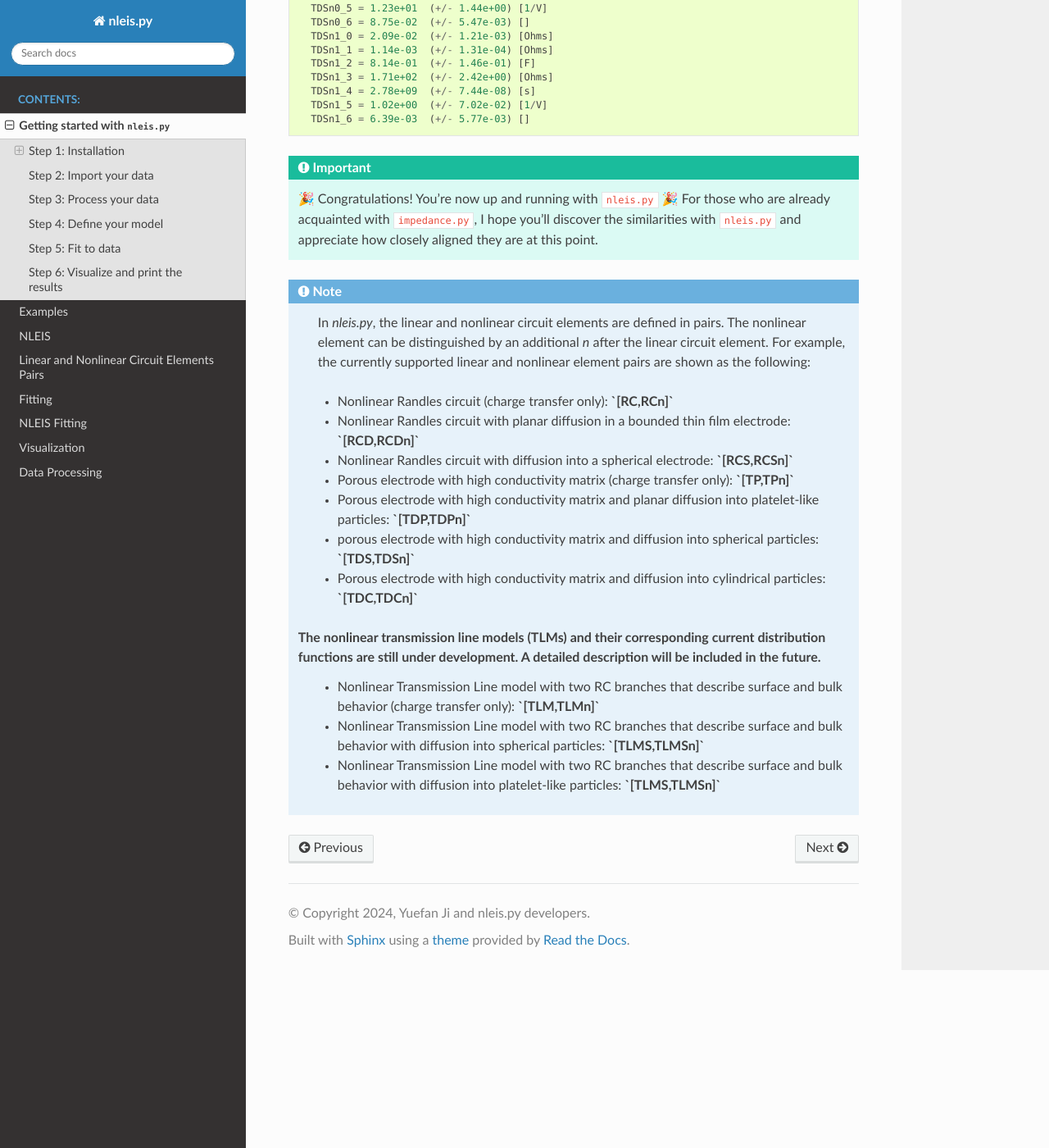
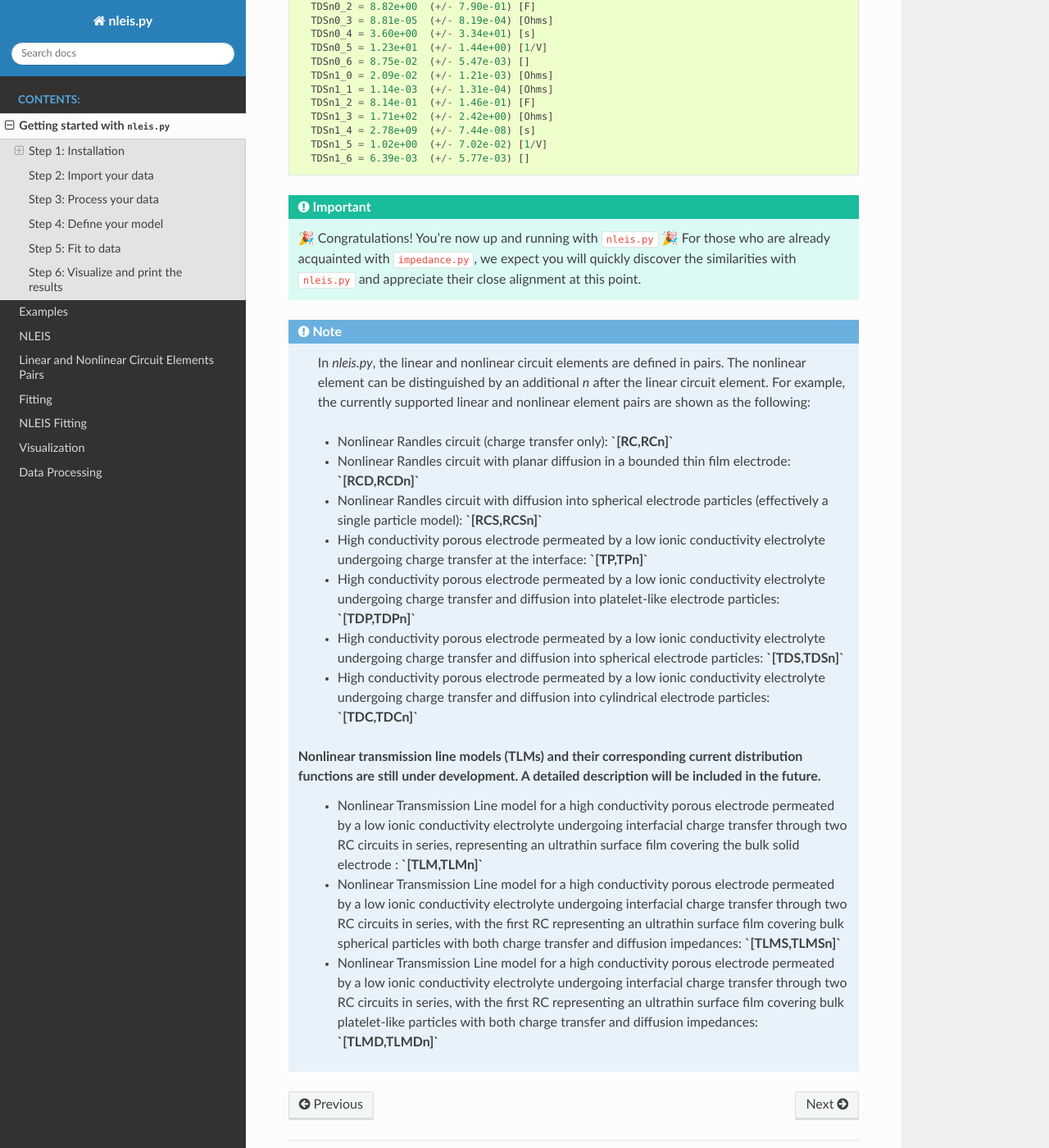
Before and after one commit to yuefan98/nleis.py, a Sphinx documentation site: the page built from docs/source/getting-started.rst, in a window 1280 px wide and 1400 px high, scrolled down 4072 px. Shown: the whole window at 82% size. Built offline with Sphinx 7.4.7 and the Read the Docs theme 2.0.0, drawn with Linux system fonts in a browser that asks for light colours; pages that are not in the unit, such as notebooks, are missing from menus; some of the changed text lies outside the part shown.

Commit message:
Update getting-started.rst (#20)
* Update getting-started.rst

language editing and extra model details added to ensure physics of each model is a little clearer

* fixed a typo

* Update getting-started.rst with correct circuit element

---------

Co-authored-by: Yuefan Ji <97193085+yuefan98@users.noreply.github.com>

```diff
--- a/docs/source/getting-started.rst
+++ b/docs/source/getting-started.rst
@@ -76,8 +76,8 @@ Step 4: Define your model
 ==========================
 
 Unlike :code:`impedance.py`, the smallest building block is a nonlinear Randles circuit (charge transfer only). Please refer to :doc:`examples/nleis_example` on how to define a nonlinear equivalent circuit model. In short, if you are familiar with linear equivalent circuit models (ECM), you can easily create a nonlinear ECM by adding an `n` to the end of each linear element that can generate nonlinearity.
-The following example presents a cell model with porous electrodes composed of spherical particles for both the positive and negative electrodes.
-For EIS, the response of the two porous electrodes are in series with an ohmic resistance and an inductance (EIS_circuit). The 2nd-NLEIS response is defined as the difference between the responses of the positive and negative electrodes (NLEIS_circuit).
+The following example presents a two-electrode cell model with porous electrodes composed of spherical particles for both the positive and negative electrodes. Methodolological details are given in our peer reviewed paper `Part I <https://iopscience.iop.org/article/10.1149/1945-7111/ad15ca>`_.
+For EIS of a two electrode cell, the individual impedances of each electrode are added in series with an ohmic resistance and an inductance (EIS_circuit). The 2nd-NLEIS response arises from the difference between the individual electrode responses, with the negative electrode 2nd-NLEIS signal subtracted from positive electrode (NLEIS_circuit).
 
 .. code-block:: python
 
@@ -94,7 +94,7 @@ For EIS, the response of the two porous electrodes are in series with an ohmic r
 Step 5: Fit to data
 ==========================
 
-We then need to initialize a :code:`EISandNLEIS` class for simultaneous analysis of EIS and 2nd-NLEIS.
+We then need to initialize the :code:`EISandNLEIS` class for simultaneous analysis of EIS and 2nd-NLEIS data.
 
 .. code-block:: python
 
@@ -184,7 +184,7 @@ Step 6: Visualize and print the results
 
 
 .. important::
-  🎉 Congratulations! You're now up and running with :code:`nleis.py` 🎉 For those who are already acquainted with :code:`impedance.py`, I hope you'll discover the similarities with :code:`nleis.py` and appreciate how closely aligned they are at this point.
+  🎉 Congratulations! You're now up and running with :code:`nleis.py` 🎉 For those who are already acquainted with :code:`impedance.py`, we expect you will quickly discover the similarities with :code:`nleis.py` and appreciate their close alignment at this point.
 
 .. note::
 
@@ -192,13 +192,13 @@ Step 6: Visualize and print the results
 
    - Nonlinear Randles circuit (charge transfer only): **`[RC,RCn]`**
    - Nonlinear Randles circuit with planar diffusion in a bounded thin film electrode: **`[RCD,RCDn]`**
-   - Nonlinear Randles circuit with diffusion into a spherical electrode: **`[RCS,RCSn]`**
-   - Porous electrode with high conductivity matrix (charge transfer only): **`[TP,TPn]`**
-   - Porous electrode with high conductivity matrix and planar diffusion into platelet-like particles: **`[TDP,TDPn]`**
-   - porous electrode with high conductivity matrix and diffusion into spherical particles: **`[TDS,TDSn]`**
-   - Porous electrode with high conductivity matrix and diffusion into cylindrical particles: **`[TDC,TDCn]`**
+   - Nonlinear Randles circuit with diffusion into spherical electrode particles (effectively a single particle model): **`[RCS,RCSn]`**
+   - High conductivity porous electrode permeated by a low ionic conductivity electrolyte undergoing charge transfer at the interface: **`[TP,TPn]`**
+   - High conductivity porous electrode permeated by a low ionic conductivity electrolyte undergoing charge transfer and diffusion into platelet-like electrode particles: **`[TDP,TDPn]`**
+   - High conductivity porous electrode permeated by a low ionic conductivity electrolyte undergoing charge transfer and diffusion into spherical electrode particles: **`[TDS,TDSn]`**
+   - High conductivity porous electrode permeated by a low ionic conductivity electrolyte undergoing charge transfer and diffusion into cylindrical electrode particles: **`[TDC,TDCn]`**
 
-  The nonlinear transmission line models (TLMs) and their corresponding current distribution functions are still under development. A detailed description will be included in the future.
-   - Nonlinear Transmission Line model with two RC branches that describe surface and bulk behavior (charge transfer only): **`[TLM,TLMn]`**
-   - Nonlinear Transmission Line model with two RC branches that describe surface and bulk behavior with diffusion into spherical particles: **`[TLMS,TLMSn]`**
-   - Nonlinear Transmission Line model with two RC branches that describe surface and bulk behavior with diffusion into platelet-like particles: **`[TLMS,TLMSn]`**
+  Nonlinear transmission line models (TLMs) and their corresponding current distribution functions are still under development. A detailed description will be included in the future.
+   - Nonlinear Transmission Line model for a high conductivity porous electrode permeated by a low ionic conductivity electrolyte undergoing interfacial charge transfer through two RC circuits in series, representing an ultrathin surface film covering the bulk solid electrode : **`[TLM,TLMn]`**
+   - Nonlinear Transmission Line model for a high conductivity porous electrode permeated by a low ionic conductivity electrolyte undergoing interfacial charge transfer through two RC circuits in series, with the first RC representing an ultrathin surface film covering bulk spherical particles with both charge transfer and diffusion impedances: **`[TLMS,TLMSn]`**
+   - Nonlinear Transmission Line model for a high conductivity porous electrode permeated by a low ionic conductivity electrolyte undergoing interfacial charge transfer through two RC circuits in series, with the first RC representing an ultrathin surface film covering bulk platelet-like particles with both charge transfer and diffusion impedances: **`[TLMD,TLMDn]`**
```
